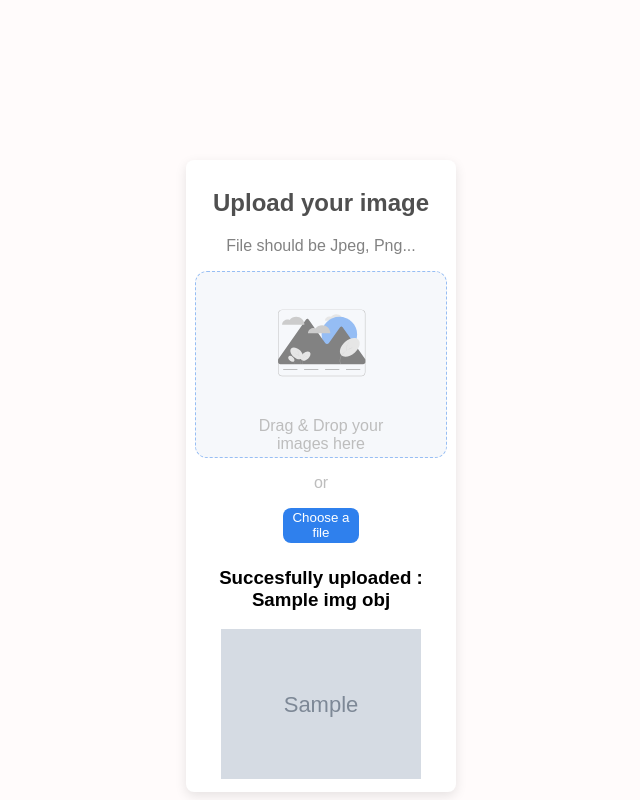
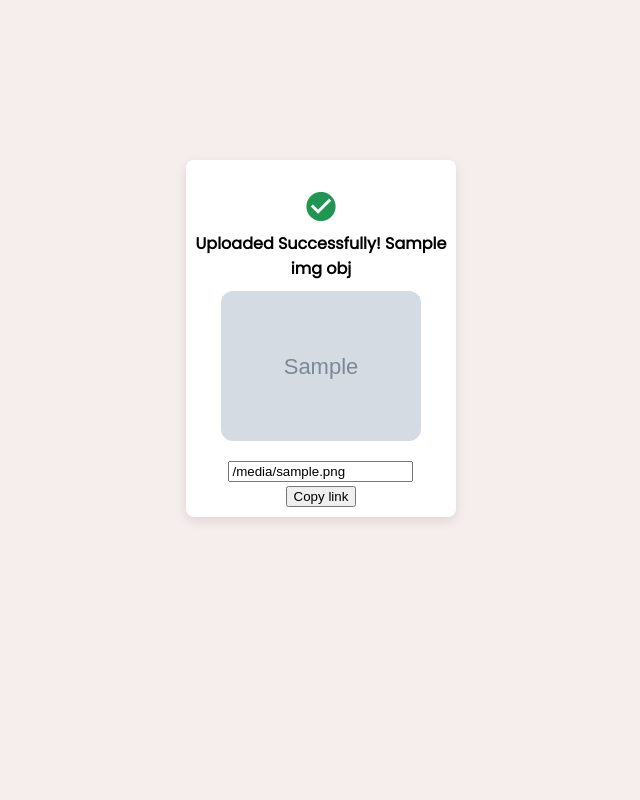
Before and after one commit to mariano-andres-horianski/img-uploader, a Django app: template uploader_page/templates/uploader_page/index.html in a window 1280 px wide. Shown: the whole page, without its empty margins (328-968 px from the left). Run offline with Django 3.2, Linux system fonts and the light colour scheme; tables that the repository leaves empty hold one stand-in row (values such as "Sample post"); the template is opened without the code that fills it: values that come from a table or form of the project are taken from there, most other values are stand-ins (such as "Sample title", 1, 10 or a date in 2020); grey boxes marked "Sample" are stand-in pictures.

Commit message:
Added copy to clipboard functionality and Poppins font, alongside conditionals for script sourcing

```diff
--- a/uploader_page/static/css/styles.css
+++ b/uploader_page/static/css/styles.css
@@ -7,12 +7,13 @@
     text-align: center;
     padding: 9px;
     box-shadow: 0px 4px 12px rgba(0, 0, 0, 0.1);
+    filter: drop-shadow(0px, 4px rgba(0, 0, 0, 0.1));
     margin-top: 160px;
     border-radius: 8px;
-    font-family: sans-serif;
+    font-family: 'Poppins';
 }
 body{
-    background-color: #fffbfb;
+    background-color: #f6eded;
 }
 .img-form{
     height: 100%;
@@ -87,7 +88,26 @@ body{
     color: #BDBDBD;
     position: absolute;
     top: 70%;
-    left: 15%;
-    right: 15%;
+    left: 10%;
+    right: 10%;
     z-index: 1;
 }
+#uploaded-image{
+    max-height: 150px;
+    margin: 10px;
+    border-radius: 12px;
+}
+#check-circle{
+    color: #219653;
+    font-size: 35px;
+    margin-top: 20px;
+}
+/* poppins-regular - latin */
+@font-face {
+    font-family: 'Poppins';
+    font-style: normal;
+    font-weight: 400;
+    src: local(''),
+         url('../fonts/poppins-v19-latin-regular.woff2') format('woff2'), /* Chrome 26+, Opera 23+, Firefox 39+ */
+         url('../fonts/poppins-v19-latin-regular.woff') format('woff'); /* Chrome 6+, Firefox 3.6+, IE 9+, Safari 5.1+ */
+  }
--- /dev/null
+++ b/uploader_page/static/js/clipboard.js
@@ -0,0 +1,7 @@
+
+function copy_to_clipboard(){
+    let input_text = document.getElementById("url-input");
+
+    navigator.clipboard.writeText(input_text.value);
+
+}
--- a/uploader_page/static/js/submit.js
+++ b/uploader_page/static/js/submit.js
@@ -12,4 +12,9 @@ function submit_execution(submit_button){
     submit_button.click();
 }
 
-console.log("test change")
+function copy_to_clipboard(){
+    let input_text = document.getElementById("url-input");
+
+    navigator.clipboard.writeText(input_text.value);
+
+}
--- a/uploader_page/templates/uploader_page/base.html
+++ b/uploader_page/templates/uploader_page/base.html
@@ -7,6 +7,12 @@
     <meta charset="utf-8">
     <meta name="viewport" content="width=device-width, initial-scale=1, shrink-to-fit=no">
     <link rel="stylesheet" href="{% static 'css/styles.css' %}">
+    <link href="https://fonts.googleapis.com/icon?family=Material+Icons"
+      rel="stylesheet">
+
+    {% if img_obj %}
+    <script src="{% static 'js/clipboard.js' %}"></script>
+    {% endif %}
 </head>
 
 <body>
@@ -14,7 +20,10 @@
 
     {% endblock img_input %}
 
+
+    {% if not img_obj %}
     <script src="{% static 'js/submit.js' %}" ></script>
+    {% endif %}
 </body>
 
 </html>
--- a/uploader_page/templates/uploader_page/index.html
+++ b/uploader_page/templates/uploader_page/index.html
@@ -2,6 +2,20 @@
 
 {% load static %}
 {% block img_input %}
+
+{% if img_obj %}
+<div id="input-card">
+  <span class="material-icons" id="check-circle">
+    check_circle
+    </span>
+  <h4 style="margin: 0%;" >Uploaded Successfully! {{img_obj.title}}</h4>
+  <img src="{{ img_obj.image.url}}" alt="connect" id="uploaded-image">
+
+  <input id="url-input" type="text" value="{{ img_obj.image.url }}">
+  <button id="url-button" onclick="copy_to_clipboard()">Copy link</button>
+</div>
+
+{% else %}
 
 <div id="input-card">
   <h2 style="color: #4F4F4F">Upload your image</h2>
@@ -24,6 +38,7 @@
     <button class="choose-button">
       Choose a file
     </button>
+
     <form class="img-form" id="chose-file" action="upload" method="POST" enctype="multipart/form-data">
       {% csrf_token %}
       {{ form.as_p }}
@@ -31,9 +46,7 @@
     </form>
   </div>
 
-{% if img_obj %}
-  <h3>Succesfully uploaded : {{img_obj.title}}</h3>
-  <img src="{{ img_obj.image.url}}" alt="connect" style="max-height:150px">
+</div>
 {% endif %}
-</div>
+
 {% endblock img_input %}
```
Also changed, not shown: img_uploader/settings.py (+1 -17 lines), uploader_page/templates/uploader_page/upload_animation.html (added, +13 -0 lines), db.sqlite3, uploader_page/static/fonts/poppins-v19-latin-regular.woff (added), uploader_page/static/fonts/poppins-v19-latin-regular.woff2 (added). Lines whose indentation alone changed are shown as unchanged.
